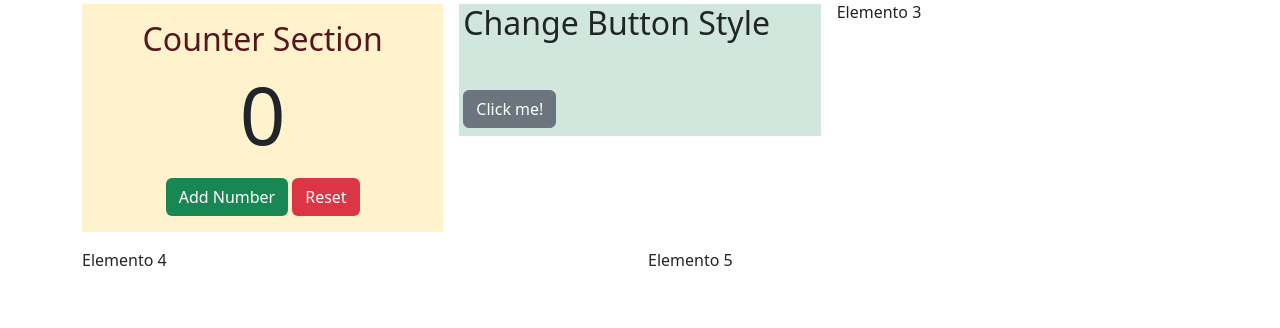
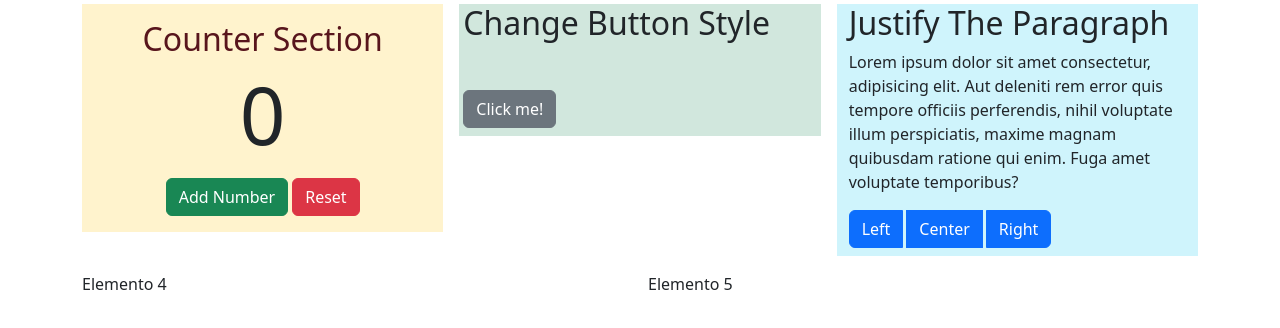
Before and after one commit to mariarita-depierro/react-binding, a React (Vite) app: page / in a window 1280 px wide. Shown: the top 328 px of the page. Built offline with nearby package versions, Linux system fonts and the light colour scheme.

Commit message:
add JustifyParagraphSection

```diff
--- a/src/components/layout/Main.jsx
+++ b/src/components/layout/Main.jsx
@@ -1,5 +1,6 @@
 import ButtonStyleSection from "../sections/ButtonStyleSection";
 import CounterSection from "../sections/CounterSection";
+import JustifyParagraphSection from "../sections/JustifyParagraphSection";
 
 export default function Main() {
   return (
@@ -12,17 +13,15 @@ export default function Main() {
         <div class="col-md-4">
           <ButtonStyleSection />
         </div>
-        <div class="col-md-4">Elemento 3</div>
+        <div class="col-md-4">
+          <JustifyParagraphSection />
+        </div>
 
         {/* <!-- Seconda riga (2 elementi da 6 colonne ciascuno = 12) --> */}
         <div class="col-md-6">Elemento 4</div>
         <div class="col-md-6">Elemento 5</div>
       </div>
     </section>
-
-    /* Creare un componente con tre pulsanti ed un paragrafo.
-Creare una variabile di stato reattiva per gestire l’allineamento del paragrafo.
-Per ogni pulsante, impostare l’evento onClick e impostare l’allineamento in base al pulsante cliccato*/
 
     /* Visualizza un messaggio di benvenuto che si aggiorni in tempo reale
 scegliendo tra diverse lingue tramite una serie di bottoni dedicati*/
--- a/src/components/sections/CounterSection.jsx
+++ b/src/components/sections/CounterSection.jsx
@@ -18,16 +18,10 @@ export default function CounterSection() {
     <section className="container mt-1 text-center bg-warning-subtle py-3">
       <h2 className="text-danger-emphasis">Counter Section</h2>
       <p className="display-1">{count}</p>
-      <button
-        onClick={handleCounter}
-        className="btn btn-group bg-success me-1 text-white"
-      >
+      <button onClick={handleCounter} className="btn btn-success me-1">
         Add Number
       </button>
-      <button
-        onClick={handleReset}
-        className="btn btn-group bg-danger text-white"
-      >
+      <button onClick={handleReset} className="btn btn-danger ">
         Reset
       </button>
     </section>
--- /dev/null
+++ b/src/components/sections/JustifyParagraphSection.jsx
@@ -0,0 +1,45 @@
+/* Creare un componente con tre pulsanti ed un paragrafo.
+Creare una variabile di stato reattiva per gestire l’allineamento del paragrafo.
+Per ogni pulsante, impostare l’evento onClick e impostare l’allineamento in base al pulsante cliccato*/
+
+import { useState } from "react";
+
+export default function JustifyParagraphSection() {
+  const [justify, setJustify] = useState("start");
+
+  function handleJustify(justify) {
+    setJustify(justify);
+  }
+
+  return (
+    <section className="container bg-info-subtle mt-1 pb-2">
+      <h2>Justify The Paragraph</h2>
+      <p className={`text-${justify}`}>
+        Lorem ipsum dolor sit amet consectetur, adipisicing elit. Aut deleniti
+        rem error quis tempore officiis perferendis, nihil voluptate illum
+        perspiciatis, maxime magnam quibusdam ratione qui enim. Fuga amet
+        voluptate temporibus?
+      </p>
+      <div className="btn-group">
+        <button
+          onClick={() => handleJustify("start")}
+          className="btn btn-primary me-1"
+        >
+          Left
+        </button>
+        <button
+          onClick={() => handleJustify("center")}
+          className="btn btn-primary me-1"
+        >
+          Center
+        </button>
+        <button
+          onClick={() => handleJustify("end")}
+          className="btn btn-primary"
+        >
+          Right
+        </button>
+      </div>
+    </section>
+  );
+}
```
